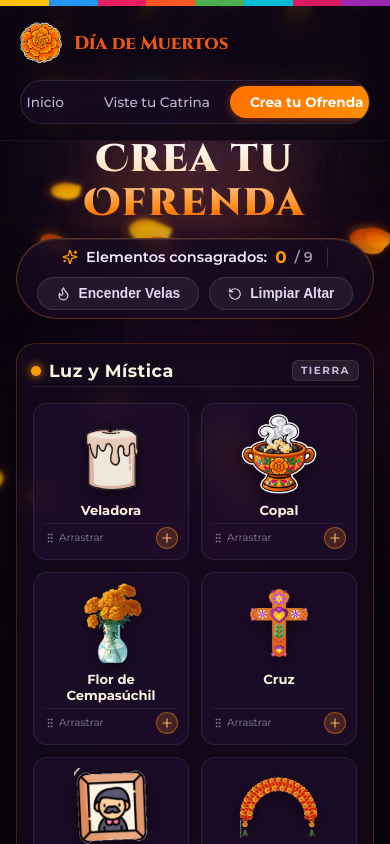
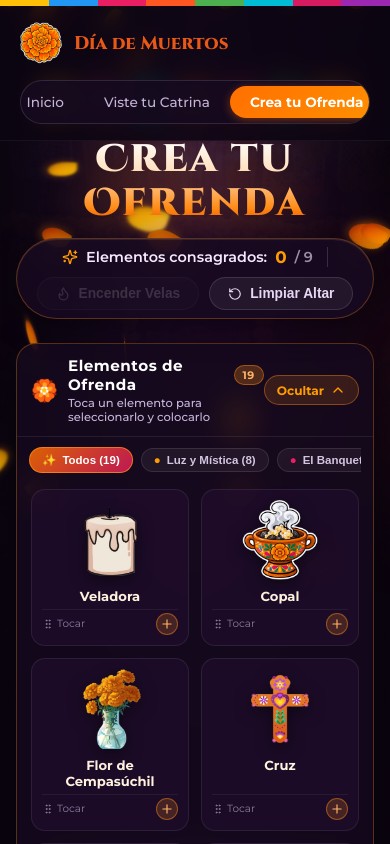
Before and after one commit to LorenaGarcia/my-turborepo, a Next.js app in the folder apps/day-of-dead/: page /ofrenda in a window 390 px wide. Shown: the top 844 px of the page. Built offline with nearby package versions, Linux system fonts and the light colour scheme.

Commit message:
mobile improvements

```diff
--- a/apps/day-of-dead/src/components/ofrenda/ofrenda.styles.tsx
+++ b/apps/day-of-dead/src/components/ofrenda/ofrenda.styles.tsx
@@ -233,7 +233,7 @@ export const CounterBadge = styled.div`
   }
 `;
 
-export const ToolbarButton = styled.button<{
+export const ToolbarButton = styled(motion.button)<{
   $variant?: "secondary" | "primary" | "active";
 }>`
   display: inline-flex;
@@ -246,6 +246,19 @@ export const ToolbarButton = styled.button<{
   cursor: pointer;
   transition: all 0.25s cubic-bezier(0.2, 0.8, 0.2, 1);
   border: 1px solid transparent;
+  user-select: none;
+  touch-action: manipulation;
+
+  &:disabled {
+    opacity: 0.38;
+    cursor: not-allowed;
+    filter: grayscale(0.6);
+    box-shadow: none !important;
+    transform: none !important;
+    background: rgba(255, 255, 255, 0.04) !important;
+    border-color: rgba(255, 255, 255, 0.08) !important;
+    color: rgba(255, 255, 255, 0.4) !important;
+  }
 
   ${(props) =>
     props.$variant === "primary"
@@ -254,7 +267,7 @@ export const ToolbarButton = styled.button<{
           color: #fff9e6;
           box-shadow: 0 4px 18px rgba(255, 110, 0, 0.45);
 
-          &:hover {
+          &:hover:not(:disabled) {
             transform: translateY(-2px);
             box-shadow: 0 6px 24px rgba(255, 110, 0, 0.65);
             background: linear-gradient(135deg, #ffa000 0%, #f4511e 100%);
@@ -272,14 +285,14 @@ export const ToolbarButton = styled.button<{
           border-color: rgba(255, 255, 255, 0.12);
           color: #e6d8f2;
 
-          &:hover {
+          &:hover:not(:disabled) {
             background: rgba(255, 255, 255, 0.12);
             color: #ffffff;
             transform: translateY(-1px);
           }
         `}
 
-  &:active {
+  &:active:not(:disabled) {
     transform: scale(0.97);
   }
 `;
@@ -287,7 +300,7 @@ export const ToolbarButton = styled.button<{
 const WorkspaceLayout = styled.div`
   display: flex;
   flex-direction: column;
-  gap: 28px;
+  gap: 16px;
   width: 100%;
   align-items: center;
   z-index: 5;
@@ -305,26 +318,23 @@ const WorkspaceLayout = styled.div`
   }
 `;
 
+/* DESKTOP SIDE PANEL: Hidden on mobile, visible on desktop >= 1100px */
 const SidePanel = styled.aside<{ $isDraggingActive?: boolean }>`
-  background: rgba(22, 10, 30, 0.72);
-  border: 1px solid rgba(255, 138, 20, 0.22);
-  border-radius: 20px;
-  padding: 16px 14px;
-  backdrop-filter: blur(14px);
-  box-shadow: 0 10px 35px rgba(0, 0, 0, 0.45);
-  display: flex;
-  flex-direction: column;
-  gap: 12px;
-  width: 100%;
-  max-width: 520px;
-  position: relative;
-  z-index: 10;
-  overflow: visible;
+  display: none;
 
   @media (min-width: 1100px) {
-    max-width: none;
+    display: flex;
+    flex-direction: column;
+    gap: 14px;
+    width: 100%;
+    background: rgba(22, 10, 30, 0.72);
+    border: 1px solid rgba(255, 138, 20, 0.22);
+    border-radius: 20px;
     padding: 10px;
-    gap: 14px;
+    backdrop-filter: blur(14px);
+    box-shadow: 0 10px 35px rgba(0, 0, 0, 0.45);
+    position: relative;
+    z-index: 10;
     max-height: 860px;
     overflow-y: ${(props) => (props.$isDraggingActive ? "visible" : "auto")};
   }
@@ -341,6 +351,157 @@ const SidePanel = styled.aside<{ $isDraggingActive?: boolean }>`
     background: rgba(255, 138, 20, 0.35);
     border-radius: 4px;
   }
+`;
+
+/* MOBILE ITEMS PANEL: Visible only on mobile (< 1100px) */
+export const MobileItemsPanel = styled.aside`
+  display: flex;
+  flex-direction: column;
+  width: 100%;
+  max-width: 560px;
+  margin: 0 auto;
+  background: rgba(22, 10, 30, 0.85);
+  border: 1px solid rgba(255, 138, 20, 0.3);
+  border-radius: 20px;
+  backdrop-filter: blur(14px);
+  box-shadow: 0 10px 35px rgba(0, 0, 0, 0.45);
+  overflow: hidden;
+  z-index: 10;
+  transition: all 0.3s ease;
+
+  @media (min-width: 1100px) {
+    display: none;
+  }
+`;
+
+export const MobilePanelToggleBtn = styled.button<{ $isOpen?: boolean }>`
+  width: 100%;
+  display: flex;
+  align-items: center;
+  justify-content: space-between;
+  padding: 12px 14px;
+  background: transparent;
+  border: none;
+  color: #fff2e0;
+  cursor: pointer;
+  font-family: inherit;
+  touch-action: manipulation;
+  -webkit-tap-highlight-color: transparent;
+  transition: background 0.2s ease;
+
+  &:active {
+    background: rgba(255, 140, 25, 0.1);
+  }
+`;
+
+export const MobilePanelTitleGroup = styled.div`
+  display: flex;
+  align-items: center;
+  gap: 10px;
+  text-align: left;
+`;
+
+export const MobilePanelIcon = styled.span`
+  font-size: 1.35rem;
+  line-height: 1;
+`;
+
+export const MobilePanelTitle = styled.h3`
+  font-size: 0.95rem;
+  font-weight: 800;
+  color: #ffffff;
+  margin: 0;
+  letter-spacing: 0.5px;
+  display: flex;
+  align-items: center;
+  gap: 8px;
+`;
+
+export const MobilePanelSubtitle = styled.p`
+  font-size: 0.72rem;
+  color: #c9b6dc;
+  margin: 2px 0 0;
+  font-weight: 500;
+`;
+
+export const MobileItemCountBadge = styled.span`
+  font-size: 0.68rem;
+  font-weight: 700;
+  padding: 2px 8px;
+  border-radius: 9999px;
+  background: rgba(255, 138, 20, 0.25);
+  border: 1px solid rgba(255, 138, 20, 0.45);
+  color: #ffb366;
+`;
+
+export const MobileToggleIndicator = styled.div<{ $isOpen?: boolean }>`
+  display: inline-flex;
+  align-items: center;
+  gap: 6px;
+  font-size: 0.76rem;
+  font-weight: 700;
+  color: ${(props) => (props.$isOpen ? "#ff9d00" : "#ffd180")};
+  padding: 6px 12px;
+  border-radius: 9999px;
+  background: ${(props) =>
+    props.$isOpen ? "rgba(255, 140, 25, 0.15)" : "rgba(255, 255, 255, 0.08)"};
+  border: 1px solid
+    ${(props) =>
+      props.$isOpen ? "rgba(255, 140, 25, 0.4)" : "rgba(255, 255, 255, 0.12)"};
+  transition: all 0.2s ease;
+  flex-shrink: 0;
+`;
+
+export const MobileGridContent = styled(motion.div)`
+  overflow: hidden;
+  border-top: 1px solid rgba(255, 255, 255, 0.08);
+  padding: 10px 12px 14px;
+  max-height: 58vh;
+  overflow-y: auto;
+  -webkit-overflow-scrolling: touch;
+
+  &::-webkit-scrollbar {
+    width: 4px;
+  }
+  &::-webkit-scrollbar-thumb {
+    background: rgba(255, 138, 20, 0.35);
+    border-radius: 4px;
+  }
+`;
+
+export const MobileFilterTabs = styled.div`
+  display: flex;
+  align-items: center;
+  gap: 8px;
+  padding-bottom: 12px;
+  overflow-x: auto;
+  -webkit-overflow-scrolling: touch;
+
+  &::-webkit-scrollbar {
+    display: none;
+  }
+`;
+
+export const MobileFilterChip = styled.button<{ $active?: boolean }>`
+  display: inline-flex;
+  align-items: center;
+  gap: 6px;
+  padding: 5px 12px;
+  border-radius: 9999px;
+  font-size: 0.72rem;
+  font-weight: ${(props) => (props.$active ? "800" : "600")};
+  white-space: nowrap;
+  border: 1px solid
+    ${(props) =>
+      props.$active ? "rgba(255, 140, 25, 0.75)" : "rgba(255, 255, 255, 0.1)"};
+  background: ${(props) =>
+    props.$active
+      ? "linear-gradient(135deg, rgba(255, 111, 0, 0.85) 0%, rgba(233, 30, 99, 0.8) 100%)"
+      : "rgba(255, 255, 255, 0.05)"};
+  color: ${(props) => (props.$active ? "#ffffff" : "#d3c5e0")};
+  cursor: pointer;
+  touch-action: manipulation;
+  transition: all 0.2s ease;
 `;
 
 export const PanelHeader = styled.div`
--- a/apps/day-of-dead/src/components/ofrenda/ofrenda.tsx
+++ b/apps/day-of-dead/src/components/ofrenda/ofrenda.tsx
@@ -20,6 +20,8 @@ import {
   Trash2,
   Check,
   ChevronRight,
+  ChevronDown,
+  ChevronUp,
   Heart,
   Volume2,
 } from "lucide-react";
@@ -127,6 +129,41 @@ export function OfrendaView() {
     y: number;
   } | null>(null);
   const [toastMessage, setToastMessage] = useState<string | null>(null);
+  const [isMobileGridOpen, setIsMobileGridOpen] = useState<boolean>(true);
+  const [mobileCategoryFilter, setMobileCategoryFilter] = useState<
+    "todos" | "tierra" | "alma"
+  >("todos");
+
+  // Check if at least one candle / veladora is placed on the altar
+  const placedCandlesCount = placedItems.filter((p) => {
+    const itemDef = OFRENDA_ITEMS.find((i) => i.id === p.itemId);
+    return Boolean(itemDef?.isCandle || p.itemId === "veladora");
+  }).length;
+  const hasCandles = placedCandlesCount > 0;
+
+  const prevCandlesCountRef = useRef<number>(0);
+  const [shouldBounceCandleBtn, setShouldBounceCandleBtn] =
+    useState<boolean>(false);
+
+  // Trigger bounce & shake animation on the candle button ONLY when adding the first candle
+  useEffect(() => {
+    if (prevCandlesCountRef.current === 0 && placedCandlesCount > 0) {
+      setShouldBounceCandleBtn(true);
+      const timer = setTimeout(() => {
+        setShouldBounceCandleBtn(false);
+      }, 1000);
+      prevCandlesCountRef.current = placedCandlesCount;
+      return () => clearTimeout(timer);
+    }
+    prevCandlesCountRef.current = placedCandlesCount;
+  }, [placedCandlesCount]);
+
+  // Turn off flames if all candles are removed
+  useEffect(() => {
+    if (!hasCandles && velasEncendidas) {
+      setVelasEncendidas(false);
+    }
+  }, [hasCandles, velasEncendidas]);
 
   // References to altar elements
   const altarContainerRef = useRef<HTMLDivElement>(null);
@@ -412,9 +449,100 @@ export function OfrendaView() {
   const leftItems = OFRENDA_ITEMS.filter((i) => i.category === "tierra");
   const rightItems = OFRENDA_ITEMS.filter((i) => i.category === "alma");
 
+  const displayedMobileItems =
+    mobileCategoryFilter === "todos"
+      ? OFRENDA_ITEMS
+      : mobileCategoryFilter === "tierra"
+      ? leftItems
+      : rightItems;
+
   // Count placements per item
   const getItemCount = (itemId: string) => {
     return placedItems.filter((p) => p.itemId === itemId).length;
+  };
+
+  const renderItemCard = (item: OfrendaItem, isMobile = false) => {
+    const count = getItemCount(item.id);
+    const imgSrc = itemImages[item.id] || `/ofrenda/elementos/${item.id}.png`;
+    const isSelected = selectedItemForPlacement?.id === item.id;
+    const isItemDragging = draggedItem?.id === item.id;
+
+    return (
+      <Styled.ItemCard
+        key={item.id}
+        $isPlaced={count > 0}
+        $isSelected={isSelected}
+        $isDragging={isItemDragging}
+        draggable={true}
+        drag={!isMobile}
+        dragSnapToOrigin
+        dragElastic={0.15}
+        whileHover={{ scale: 1.03 }}
+        whileTap={{ scale: 0.97 }}
+        whileDrag={{ scale: 1.15, zIndex: 25, cursor: "grabbing" }}
+        onClick={() => {
+          setSelectedItemForPlacement((prev) =>
+            prev?.id === item.id ? null : item
+          );
+          if (isMobile) {
+            setIsMobileGridOpen(false);
+          }
+        }}
+        onDragStart={(e) => {
+          const dt = (e as unknown as React.DragEvent).dataTransfer;
+          if (dt) {
+            dt.setData("text/plain", item.id);
+            dt.effectAllowed = "copy";
+          }
+          handleDragStart(item);
+        }}
+        onDrag={handleDrag}
+        onDragEnd={(e, info) => handleDragEnd(e, info, item)}
+      >
+        {count > 0 && (
+          <Styled.PlacedCountBadge>{count}</Styled.PlacedCountBadge>
+        )}
+
+        <Styled.ItemThumbnailWrap>
+          {imgSrc ? (
+            <Styled.ItemImage
+              src={imgSrc}
+              alt={item.name}
+              loading="eager"
+              draggable={false}
+            />
+          ) : (
+            <Styled.ItemIconFallback>
+              {item.iconFallback || "✨"}
+            </Styled.ItemIconFallback>
+          )}
+        </Styled.ItemThumbnailWrap>
+
+        <Styled.ItemName>{item.name}</Styled.ItemName>
+
+        <Styled.ItemActionsRow>
+          <Styled.DragHint title="Toca o arrastra para seleccionar">
+            <GripVertical size={12} />
+            <span>
+              {isSelected ? "Seleccionado" : isMobile ? "Tocar" : "Arrastrar"}
+            </span>
+          </Styled.DragHint>
+
+          <Styled.AddButton
+            title={`Colocar en ${item.defaultTier.toUpperCase()}`}
+            onClick={(e) => {
+              e.stopPropagation();
+              addDefaultItem(item);
+              if (isMobile) {
+                setIsMobileGridOpen(false);
+              }
+            }}
+          >
+            <Plus size={14} />
+          </Styled.AddButton>
+        </Styled.ItemActionsRow>
+      </Styled.ItemCard>
+    );
   };
 
   return (
@@ -452,16 +580,58 @@ export function OfrendaView() {
 
           <Styled.ToolbarButton
             $variant={velasEncendidas ? "active" : "secondary"}
-            onClick={() => setVelasEncendidas((prev) => !prev)}
-            title="Enciende las veladoras con flama brillante"
+            onClick={() => {
+              if (hasCandles) {
+                setVelasEncendidas((prev) => !prev);
+              }
+            }}
+            disabled={!hasCandles}
+            title={
+              !hasCandles
+                ? "Coloca al menos una veladora en el altar para encenderla"
+                : velasEncendidas
+                ? "Apagar las velas"
+                : "Enciende las veladoras con flama brillante"
+            }
+            animate={
+              shouldBounceCandleBtn
+                ? {
+                    y: [0, -12, 2, -6, 0],
+                    rotate: [0, -7, 7, -4, 4, 0],
+                    scale: [1, 1.15, 0.95, 1.08, 1],
+                    boxShadow: [
+                      "0 0 0px rgba(255, 160, 0, 0)",
+                      "0 0 20px rgba(255, 160, 0, 0.7)",
+                      "0 0 25px rgba(255, 87, 34, 0.8)",
+                      "0 0 10px rgba(255, 160, 0, 0.4)",
+                      "0 0 0px rgba(255, 160, 0, 0)",
+                    ],
+                    transition: {
+                      duration: 0.85,
+                      ease: "easeInOut",
+                    },
+                  }
+                : {
+                    y: 0,
+                    rotate: 0,
+                    scale: 1,
+                  }
+            }
           >
             <Flame
               size={15}
-              color={velasEncendidas ? "#FFB300" : "#D8C7E6"}
+              color={
+                !hasCandles
+                  ? "rgba(255, 255, 255, 0.35)"
+                  : velasEncendidas
+                  ? "#FFB300"
+                  : "#D8C7E6"
+              }
               style={{
-                filter: velasEncendidas
-                  ? "drop-shadow(0 0 6px #FFA000)"
-                  : "none",
+                filter:
+                  hasCandles && velasEncendidas
+                    ? "drop-shadow(0 0 6px #FFA000)"
+                    : "none",
               }}
             />
             <span>
@@ -523,6 +693,90 @@ export function OfrendaView() {
         {/* Main 3-Column Layout: Left Grid | Altar Stage | Right Grid */}
         <Styled.WorkspaceLayout>
           {/* ======================================================== */}
+          {/* MÓVIL: PANEL ÚNICO COLAPSABLE CON TODOS LOS ELEMENTOS     */}
+          {/* ======================================================== */}
+          <Styled.MobileItemsPanel>
+            <Styled.MobilePanelToggleBtn
+              type="button"
+              onClick={() => setIsMobileGridOpen((prev) => !prev)}
+              $isOpen={isMobileGridOpen}
+              aria-expanded={isMobileGridOpen}
+            >
+              <Styled.MobilePanelTitleGroup>
+                <Styled.MobilePanelIcon>🏵️</Styled.MobilePanelIcon>
+                <div>
+                  <Styled.MobilePanelTitle>
+                    <span>Elementos de Ofrenda</span>
+                    <Styled.MobileItemCountBadge>
+                      {OFRENDA_ITEMS.length}
+                    </Styled.MobileItemCountBadge>
+                  </Styled.MobilePanelTitle>
+                  <Styled.MobilePanelSubtitle>
+                    {isMobileGridOpen
+                      ? "Toca un elemento para seleccionarlo y colocarlo"
+                      : selectedItemForPlacement
+                      ? `Colocando: ${selectedItemForPlacement.name} (Toca el altar)`
+                      : "Toca para desplegar elementos"}
+                  </Styled.MobilePanelSubtitle>
+                </div>
+              </Styled.MobilePanelTitleGroup>
+
+              <Styled.MobileToggleIndicator $isOpen={isMobileGridOpen}>
+                <span>{isMobileGridOpen ? "Ocultar" : "Desplegar"}</span>
+                {isMobileGridOpen ? (
+                  <ChevronUp size={16} />
+                ) : (
+                  <ChevronDown size={16} />
+                )}
+              </Styled.MobileToggleIndicator>
+            </Styled.MobilePanelToggleBtn>
+
+            <AnimatePresence>
+              {isMobileGridOpen && (
+                <Styled.MobileGridContent
+                  initial={{ height: 0, opacity: 0 }}
+                  animate={{ height: "auto", opacity: 1 }}
+                  exit={{ height: 0, opacity: 0 }}
+                  transition={{ duration: 0.25, ease: "easeInOut" }}
+                >
+                  <Styled.MobileFilterTabs>
+                    <Styled.MobileFilterChip
+                      type="button"
+                      $active={mobileCategoryFilter === "todos"}
+                      onClick={() => setMobileCategoryFilter("todos")}
+                    >
+                      <span>✨</span>
+                      <span>Todos ({OFRENDA_ITEMS.length})</span>
+                    </Styled.MobileFilterChip>
+                    <Styled.MobileFilterChip
+                      type="button"
+                      $active={mobileCategoryFilter === "tierra"}
+                      onClick={() => setMobileCategoryFilter("tierra")}
+                    >
+                      <span style={{ color: "#FF9D00" }}>●</span>
+                      <span>Luz y Mística ({leftItems.length})</span>
+                    </Styled.MobileFilterChip>
+                    <Styled.MobileFilterChip
+                      type="button"
+                      $active={mobileCategoryFilter === "alma"}
+                      onClick={() => setMobileCategoryFilter("alma")}
+                    >
+                      <span style={{ color: "#E91E63" }}>●</span>
+                      <span>El Banquete ({rightItems.length})</span>
+                    </Styled.MobileFilterChip>
+                  </Styled.MobileFilterTabs>
+
+                  <Styled.ItemsGrid>
+                    {displayedMobileItems.map((item) =>
+                      renderItemCard(item, true)
+                    )}
+                  </Styled.ItemsGrid>
+                </Styled.MobileGridContent>
+              )}
+            </AnimatePresence>
+          </Styled.MobileItemsPanel>
+
+          {/* ======================================================== */}
           {/* PANEL IZQUIERDO: LUZ Y MÍSTICA (GRID DE ELEMENTOS)        */}
           {/* ======================================================== */}
           <Styled.SidePanel $isDraggingActive={Boolean(draggedItem)}>
@@ -535,81 +789,7 @@ export function OfrendaView() {
             </Styled.PanelHeader>
 
             <Styled.ItemsGrid>
-              {leftItems.map((item) => {
-                const count = getItemCount(item.id);
-                const imgSrc =
-                  itemImages[item.id] || `/ofrenda/elementos/${item.id}.png`;
-                const isSelected = selectedItemForPlacement?.id === item.id;
-                const isItemDragging = draggedItem?.id === item.id;
-
-                return (
-                  <Styled.ItemCard
-                    key={item.id}
-                    $isPlaced={count > 0}
-                    $isSelected={isSelected}
-                    $isDragging={isItemDragging}
-                    draggable={true}
-                    drag
-                    dragSnapToOrigin
-                    dragElastic={0.15}
-                    whileHover={{ scale: 1.03 }}
-                    whileDrag={{ scale: 1.15, zIndex: 25, cursor: "grabbing" }}
-                    onClick={() => {
-                      setSelectedItemForPlacement((prev) =>
-                        prev?.id === item.id ? null : item
-                      );
-                    }}
-                    onDragStart={(e) => {
-                      const dt = (e as unknown as React.DragEvent).dataTransfer;
-                      if (dt) {
-                        dt.setData("text/plain", item.id);
-                        dt.effectAllowed = "copy";
-                      }
-                      handleDragStart(item);
-                    }}
-                    onDrag={handleDrag}
-                    onDragEnd={(e, info) => handleDragEnd(e, info, item)}
-                  >
-                    {count > 0 && (
-                      <Styled.PlacedCountBadge>{count}</Styled.PlacedCountBadge>
-                    )}
-
-                    <Styled.ItemThumbnailWrap>
-                      {imgSrc ? (
-                        <Styled.ItemImage
-                          src={imgSrc}
-                          alt={item.name}
-                          loading="eager"
-                          draggable={false}
-                        />
-                      ) : (
-                        <Styled.ItemIconFallback>
-                          {item.iconFallback || "✨"}
-                        </Styled.ItemIconFallback>
-                      )}
-                    </Styled.ItemThumbnailWrap>
-
-                    <Styled.ItemName>{item.name}</Styled.ItemName>
-
-                    <Styled.ItemActionsRow>
-                      <Styled.DragHint title="Arrastra o toca para seleccionar">
-                        <GripVertical size={12} />
-                        <span>{isSelected ? "Seleccionado" : "Arrastrar"}</span>
-                      </Styled.DragHint>
-
-                      <Styled.AddButton
-                        title={`Colocar en ${item.defaultTier.toUpperCase()}`}
-                        onClick={(e) => {
-                          e.stopPropagation();
-                          addDefaultItem(item);
-                        }}
-                      >
-                        <Plus size={14} />
-                      </Styled.AddButton>
-                    </Styled.ItemActionsRow>
-                  </Styled.ItemCard>
-                );
-              })}
+              {leftItems.map((item) => renderItemCard(item, false))}
             </Styled.ItemsGrid>
           </Styled.SidePanel>
 
@@ -1003,81 +1183,7 @@ export function OfrendaView() {
             </Styled.PanelHeader>
 
             <Styled.ItemsGrid>
-              {rightItems.map((item) => {
-                const count = getItemCount(item.id);
-                const imgSrc =
-                  itemImages[item.id] || `/ofrenda/elementos/${item.id}.png`;
-                const isSelected = selectedItemForPlacement?.id === item.id;
-                const isItemDragging = draggedItem?.id === item.id;
-
-                return (
-                  <Styled.ItemCard
-                    key={item.id}
-                    $isPlaced={count > 0}
-                    $isSelected={isSelected}
-                    $isDragging={isItemDragging}
-                    draggable={true}
-                    drag
-                    dragSnapToOrigin
-                    dragElastic={0.15}
-                    whileHover={{ scale: 1.03 }}
-                    whileDrag={{ scale: 1.15, zIndex: 25, cursor: "grabbing" }}
-                    onClick={() => {
-                      setSelectedItemForPlacement((prev) =>
-                        prev?.id === item.id ? null : item
-                      );
-                    }}
-                    onDragStart={(e) => {
-                      const dt = (e as unknown as React.DragEvent).dataTransfer;
-                      if (dt) {
-                        dt.setData("text/plain", item.id);
-                        dt.effectAllowed = "copy";
-                      }
-                      handleDragStart(item);
-                    }}
-                    onDrag={handleDrag}
-                    onDragEnd={(e, info) => handleDragEnd(e, info, item)}
-                  >
-                    {count > 0 && (
-                      <Styled.PlacedCountBadge>{count}</Styled.PlacedCountBadge>
-                    )}
-
-                    <Styled.ItemThumbnailWrap>
-                      {imgSrc ? (
-                        <Styled.ItemImage
-                          src={imgSrc}
-                          alt={item.name}
-                          loading="eager"
-                          draggable={false}
-                        />
-                      ) : (
-                        <Styled.ItemIconFallback>
-                          {item.iconFallback || "✨"}
-                        </Styled.ItemIconFallback>
-                      )}
-                    </Styled.ItemThumbnailWrap>
-
-                    <Styled.ItemName>{item.name}</Styled.ItemName>
-
-                    <Styled.ItemActionsRow>
-                      <Styled.DragHint title="Arrastra o toca para seleccionar">
-                        <GripVertical size={12} />
-                        <span>{isSelected ? "Seleccionado" : "Arrastrar"}</span>
-                      </Styled.DragHint>
-
-                      <Styled.AddButton
-                        title={`Colocar en ${item.defaultTier.toUpperCase()}`}
-                        onClick={(e) => {
-                          e.stopPropagation();
-                          addDefaultItem(item);
-                        }}
-                      >
-                        <Plus size={14} />
-                      </Styled.AddButton>
-                    </Styled.ItemActionsRow>
-                  </Styled.ItemCard>
-                );
-              })}
+              {rightItems.map((item) => renderItemCard(item, false))}
             </Styled.ItemsGrid>
           </Styled.SidePanel>
         </Styled.WorkspaceLayout>
```
